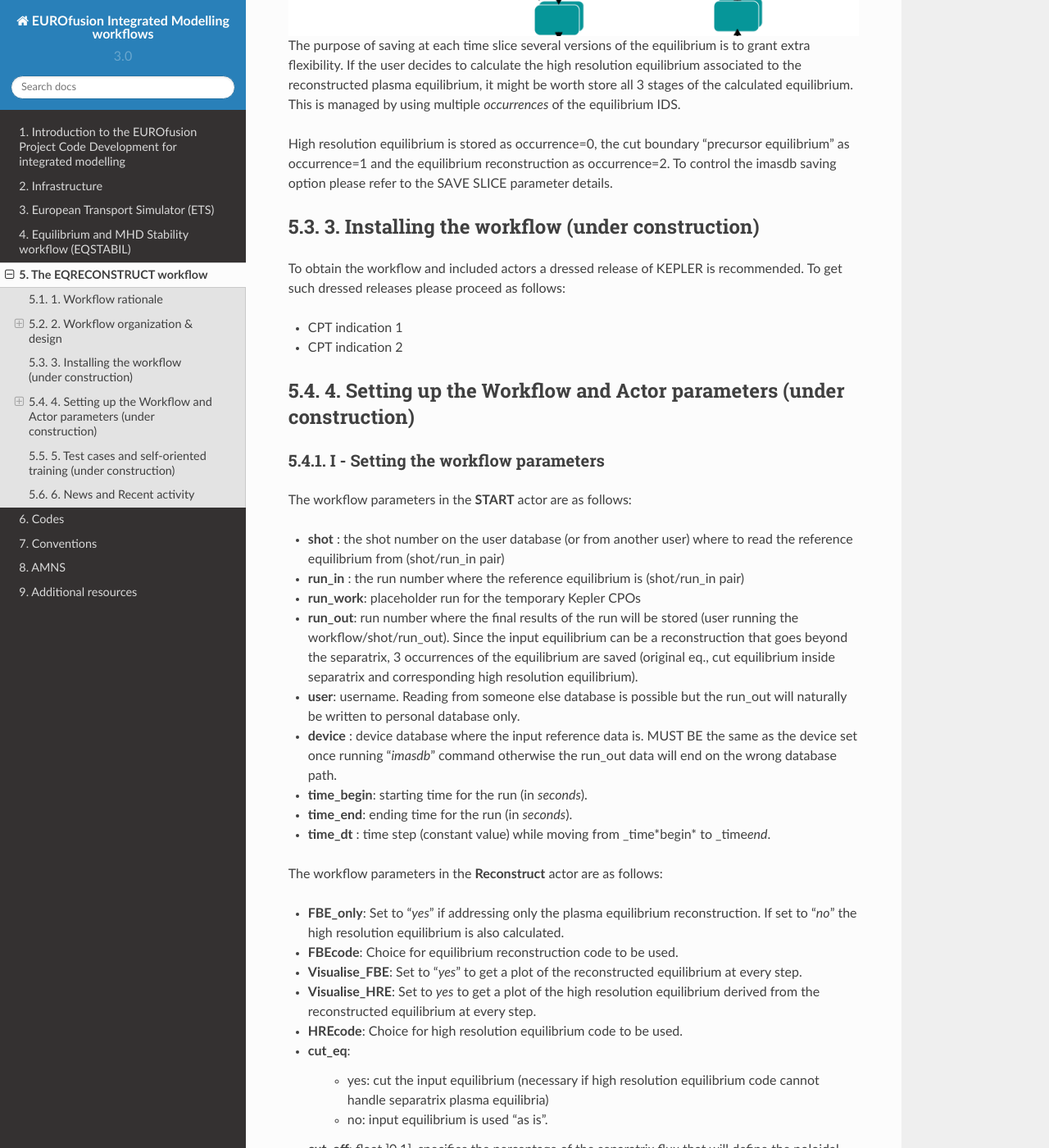
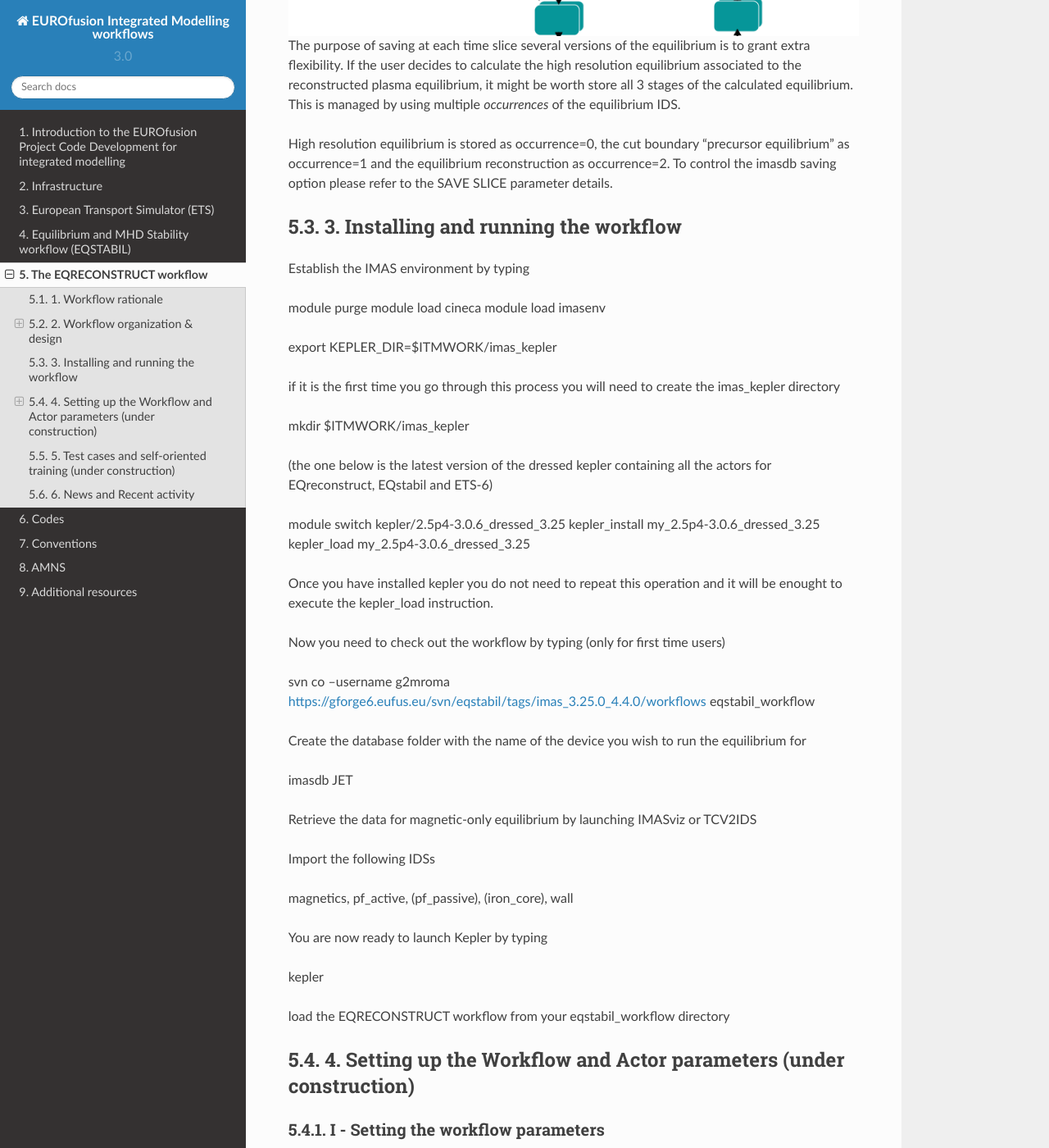
Before and after one commit to WPCD-Workflows/documentation, a Sphinx documentation site: the page built from source/eqreconstr.rst, in a window 1280 px wide and 1400 px high, scrolled down 4383 px. Shown: the whole window at 82% size. Built offline with Sphinx 7.4.7 and the Read the Docs theme 2.0.0, drawn with Linux system fonts in a browser that asks for light colours.

Commit message:
Update eqreconstr.rst

```diff
--- a/source/eqreconstr.rst
+++ b/source/eqreconstr.rst
@@ -174,16 +174,53 @@ please refer to the SAVE SLICE parameter details.
 
 .. _installing:
 
-3. Installing the workflow (under construction)
-===============================================
+3. Installing and running the workflow
+==========================
 
-To obtain the workflow and included actors a dressed release of KEPLER
-is recommended. To get such dressed releases please proceed as follows:
+Establish the IMAS environment by typing
 
--  CPT indication 1
--  CPT indication 2
+module purge
+module load cineca
+module load imasenv
 
-.. _actor:
+export KEPLER_DIR=$ITMWORK/imas_kepler
+
+if it is the first time you go through this process you will need to create the imas_kepler directory
+
+mkdir $ITMWORK/imas_kepler
+
+(the one below is the latest version of the dressed kepler containing all the actors for EQreconstruct, EQstabil and ETS-6)
+
+module switch kepler/2.5p4-3.0.6_dressed_3.25
+kepler_install my_2.5p4-3.0.6_dressed_3.25
+kepler_load my_2.5p4-3.0.6_dressed_3.25
+
+Once you have installed kepler you do not need to repeat this operation and it will be enought to
+execute the kepler_load instruction.
+
+Now you need to check out the workflow by typing (only for first time users)
+
+svn co --username g2mroma https://gforge6.eufus.eu/svn/eqstabil/tags/imas_3.25.0_4.4.0/workflows eqstabil_workflow
+
+
+Create the database folder with the name of the device you wish to run the equilibrium for
+
+imasdb JET
+
+
+Retrieve the data for magnetic-only equilibrium by launching IMASviz or TCV2IDS
+
+
+Import the following IDSs
+
+magnetics, pf_active, (pf_passive), (iron_core), wall
+
+You are now ready to launch Kepler by typing
+
+kepler
+
+load the EQRECONSTRUCT workflow from your eqstabil_workflow directory
+
 
 4. Setting up the Workflow and Actor parameters (under construction)
 ====================================================================
```
